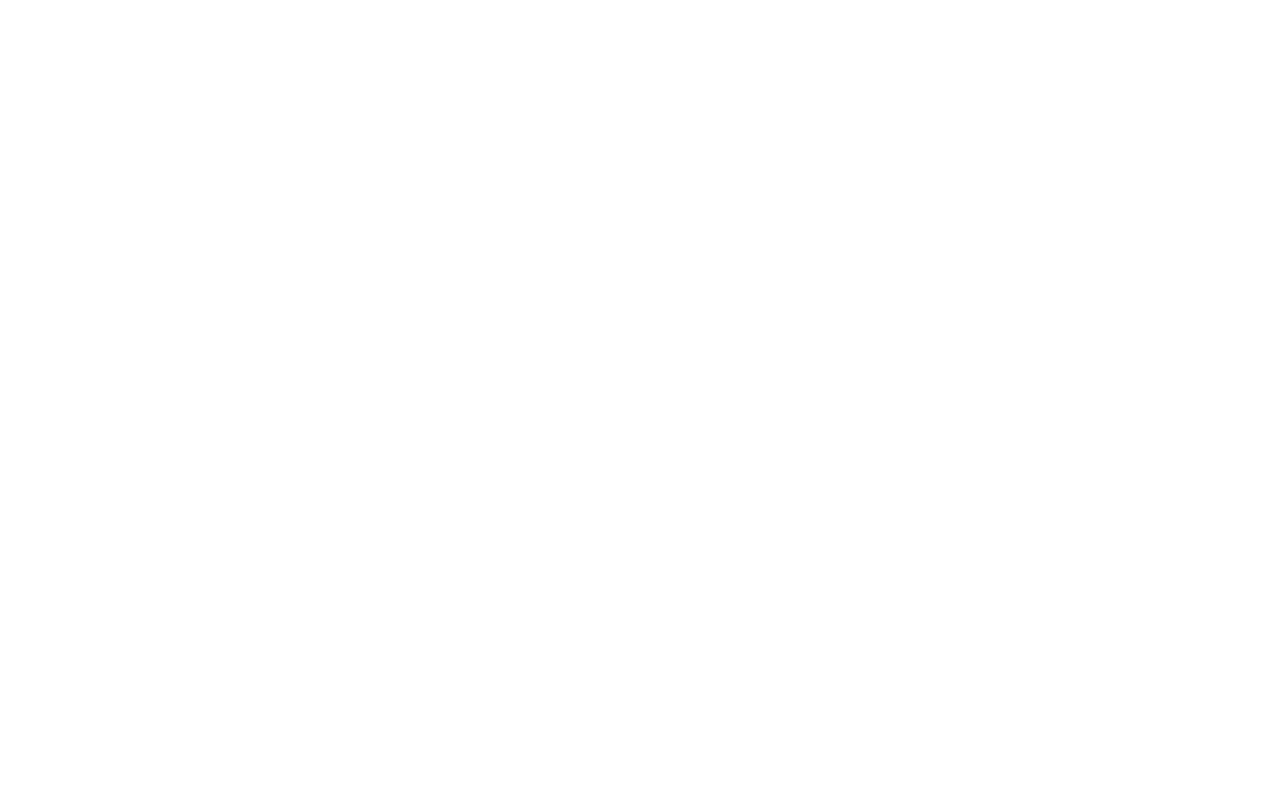
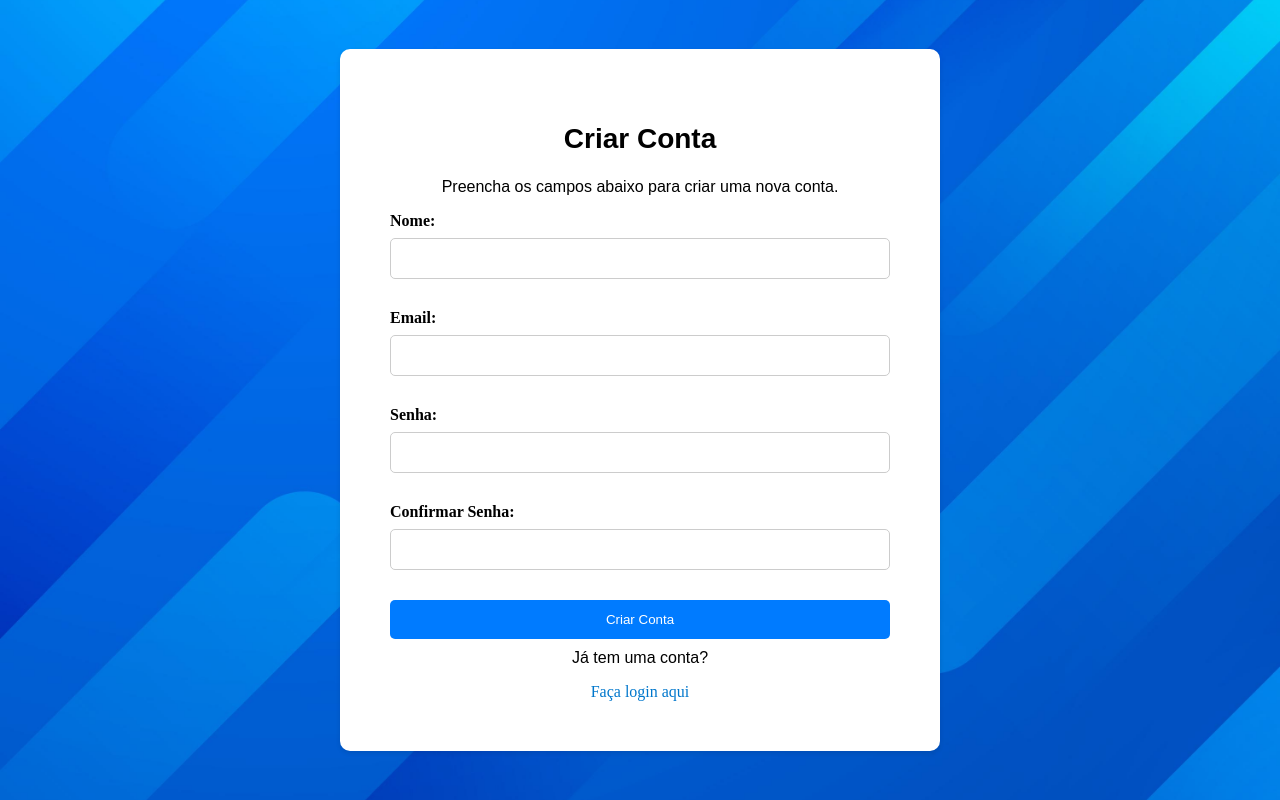
Before and after one commit to pivetoo/ecommerce-faculdade, a Vue app in the folder Ecommerce.Frontend/: page /criar-conta in a window 1280 px wide. Before the commit this address had no page. Built offline with nearby package versions, Linux system fonts and the light colour scheme.

Commit message:
criação da tela de criar conta

```diff
--- a/Ecommerce.Frontend/src/router/index.js
+++ b/Ecommerce.Frontend/src/router/index.js
@@ -1,6 +1,6 @@
 import { createRouter, createWebHistory } from 'vue-router';
 import Login from '../views/Login.vue';
-import RecuperarSenha from  '../views/RecuperarSenha.vue';
+import RecuperarSenha from  '../views/CriarConta.vue';
 import Home from '../views/Home.vue';
 import CriarConta from '../views/CriarConta.vue';
 
@@ -16,14 +16,9 @@ const routes = [
     component: Login
   },
   {
-    path: "/recuperarSenha",
-    name: "RecuperarSenha",
+    path: "/criar-conta",
+    name: "CriarConta",
     component: RecuperarSenha
-  },
-  {
-    path: "/criarConta",
-    name: "CriarConta",
-    component: CriarConta
   }
 ];
 
--- a/Ecommerce.Frontend/src/views/CriarConta.vue
+++ b/Ecommerce.Frontend/src/views/CriarConta.vue
@@ -1,124 +1,178 @@
 <template>
-    <div class="container">
-    <div class="signup-container">
-      <h2>Cadastrar Usuário</h2>
-      <form @submit.prevent="handleSubmit">
-        <div class="input-group">
-          <label for="name">Nome:</label>
-          <input type="text" id="name" v-model="name" required>
+  <div class="register-background">
+    <div class="register-container">
+      <div class="register-card">
+        <h2>Criar Conta</h2>
+        <p>Preencha os campos abaixo para criar uma nova conta.</p>
+        <form @submit.prevent="handleRegister">
+          <div class="form-group">
+            <label for="nome">Nome:</label>
+            <input type="text" id="nome" v-model="nome" required>
           </div>
-        <div class="input-group">
+          <div class="form-group">
             <label for="email">Email:</label>
             <input type="email" id="email" v-model="email" required>
           </div>
-        <div class="input-group">
-          <label for="password">Senha:</label>
-          <input type="password" id="password" v-model="password" required>
+          <div class="form-group">
+            <label for="senha">Senha:</label>
+            <input type="password" id="senha" v-model="senha" required>
           </div>
-        <div class="input-group">
-          <label for="confirmPassword">Confirmar Senha:</label>
-          <input type="password" id="confirmPassword" v-model="confirmPassword" required>
+          <div class="form-group">
+            <label for="confirmarSenha">Confirmar Senha:</label>
+            <input type="password" id="confirmarSenha" v-model="confirmarSenha" required>
           </div>
-        <button type="submit">Cadastrar</button>
-        <p class="back-to-login">
-          <a href="/login">Já tem uma conta? Faça Login</a>
-        </p>
+          <button type="submit">Criar Conta</button>
         </form>
+        <p class="ja-tem-conta">Já tem uma conta?</p>
+        <router-link to="/login" class="login-link">Faça login aqui</router-link>
+      </div>
     </div>
   </div>
 </template>
 
 <script>
+import { ref } from 'vue';
+import { useRouter } from 'vue-router';
+import axios from 'axios';
+
 export default {
-    data() {
-      return {
-        name: '',
-        email: '',
-        password: '',
-        confirmPassword: ''
-      };
-    },
-    methods: {
-      handleSubmit() {
-        if (this.password !== this.confirmPassword) {
-          console.error("As senhas não coincidem.");
+  setup() {
+    const nome = ref('');
+    const email = ref('');
+    const senha = ref('');
+    const confirmarSenha = ref('');
+    const router = useRouter();
+
+    const handleRegister = async () => {
+    try {
+      if (senha.value !== confirmarSenha.value) {
+        alert('As senhas não coincidem');
         return;
       }
-        // Lógica para cadastrar o usuário (substitua pela sua lógica real)
-        console.log("Nome:", this.name, "Email:", this.email, "Senha:", this.password);
-        // Aqui você pode fazer uma chamada para a API de cadastro
+
+      const response = await axios.post('https://localhost:7172/api/Usuario', {
+        nome: nome.value,
+        email: email.value,
+        senha: senha.value
+      });
+
+      alert('Conta criada com sucesso!');
+      router.push('/login');
+    } catch (error) {
+      if (error.response) {
+        console.error('Registro falhou:', error.response.data);
+      } else {
+        console.error('Erro desconhecido:', error.message);
       }
     }
+  };
+    return {
+      nome,
+      email,
+      senha,
+      confirmarSenha,
+      handleRegister
+    };
   }
+};
 </script>
 
 <style scoped>
-  .container {
-      font-family: Arial, sans-serif;
-      background-image: url("@/imagens/background.jpeg");
+.register-background {
+  background-image: url('../imagens/background.jpeg');
   background-size: cover;
-      margin: 0;
+  background-position: center;
+  background-repeat: no-repeat;
+  position: fixed;
+  top: 0;
+  left: 0;
+  right: 0;
+  bottom: 0;
+  width: 100vw;
+  height: 100vh;
   display: flex;
   justify-content: center;
   align-items: center;
-      height: 100vh;
 }
 
-  .signup-container {
-      background-color: rgba(255, 255, 255, 0.95);
-      padding: 40px;
-      border-radius: 8px;
-      box-shadow: 0 4px 8px rgba(0, 0, 0, 0.1);
-      width: 300px;
-      position: relative;
+.register-container {
+  display: flex;
+  justify-content: center;
+  align-items: center;
+  width: 100%;
 }
 
-  h2 {
-      color: #333;
-      text-align: center;
-      margin-bottom: 20px;
+.register-card {
+  background-color: white;
+  padding: 50px;
+  border-radius: 10px;
+  box-shadow: 0 2px 5px rgba(0, 0, 0, 0.1);
+  width: 60%;
+  max-width: 500px;
 }
 
-  .input-group {
-      margin-bottom: 10px;
+.register-card h2 {
+  text-align: center;
+  font-weight: bold;
+  font-size: 1.75rem;
+  font-family: Arial, Helvetica, sans-serif;
+}
+
+.register-card p {
+  text-align: center;
+  font-size: 1rem;
+  font-family: Arial, Helvetica, sans-serif;
+}
+
+.form-group {
+  margin-bottom: 30px;
 }
 
 label {
   display: block;
-      margin-bottom: 5px;
-      color: #666;
+  margin-bottom: 8px;
+  font-weight: bold;
 }
 
 input[type="text"],
 input[type="email"],
 input[type="password"] {
   width: 100%;
-      padding: 8px;
+  padding: 12px;
   border: 1px solid #ccc;
-      border-radius: 4px;
+  border-radius: 5px;
+  box-sizing: border-box;
 }
 
-  .back-to-login {
+button[type="submit"] {
+  width: 100%;
+  padding: 12px;
+  background-color: #007bff;
+  color: white;
+  border: none;
+  border-radius: 5px;
+  cursor: pointer;
+  transition: background-color 0.3s;
+}
+
+button[type="submit"]:hover {
+  background-color: #0056b3;
+}
+
+.ja-tem-conta {
   text-align: center;
   margin-top: 10px;
 }
 
-  .back-to-login a {
+.login-link {
+  display: block;
+  text-align: center;
   color: #0077cc;
   text-decoration: none;
+  margin-top: 10px;
 }
 
-  button {
-      width: 100%;
-      padding: 10px;
-      background-color: #0077cc;
-      color: white;
-      border: none;
-      border-radius: 4px;
-      cursor: pointer;
-  }
-
-  button:hover {
-      background-color: #005fa3;
+.login-link:hover {
+  text-decoration: underline;
 }
 </style>
--- a/Ecommerce.Frontend/src/views/Login.vue
+++ b/Ecommerce.Frontend/src/views/Login.vue
@@ -15,8 +15,8 @@
           </div>
           <button type="submit">Login</button>
         </form>
-        <p class="esqueci-senha" />
-        <router-link to="/recuperarSenha" class="forgot-senha">Esqueci Minha Senha</router-link>
+        <p class="criar-conta" />
+        <router-link to="/criar-conta" class="forgot-senha">Criar uma conta</router-link>
       </div>
     </div>
   </div>
@@ -150,12 +150,12 @@ button[type="submit"]:hover {
   background-color: #0056b3;
 }
 
-.esqueci-senha {
+.criar-conta {
   text-align: center;
   margin-top: 10px;
 }
 
-.esqueci-senha a {
+.criar-conta a {
   color: #0077cc;
   text-decoration: none;
 }
--- a/Ecommerce.Frontend/src/views/RecuperarSenha.vue
+++ /dev/null
@@ -1,132 +0,0 @@
-<template>
-  <div class="login-background">
-    <div class="login-container">
-      <div class="login-card">
-        <h2>Recuperar senha</h2>
-        <form @submit.prevent="handleLogin">
-          <div class="form-group">
-            <label for="email">Nova senha</label>
-            <input type="email" id="email" v-model="email" required>
-          </div>
-          <div class="form-group">
-            <label for="password">Repetir senha</label>
-            <input type="password" id="password" v-model="password" required>
-          </div>
-          <button type="submit">Recuperar</button>
-        </form>
-        <p class="back-to-login">
-          <a href="/login">Voltar para Login</a>
-        </p>
-
-      </div>
-    </div>
-  </div>
-</template>
-
-<script>
-import { ref } from 'vue';
-import { useRouter } from 'vue-router';
-
-export default {
-  setup() {
-    const email = ref('');
-    const password = ref('');
-    const router = useRouter();
-
-    const handleLogin = async () => {
-      try {
-        console.log("Email:", email.value, "Senha:", password.value);
-        localStorage.setItem('token', 'fake-jwt-token');
-        router.push('/');
-      } catch (error) {
-        console.error('Login falhou:', error);
-      }
-    };
-
-    return {
-      email,
-      password,
-      handleLogin
-    };
-  }
-};
-</script>
-
-<style scoped>
-/* Background image applied */
-.login-background {
-  background-image: url('../imagens/background.jpeg');
-  background-size: cover;
-  background-position: center;
-  background-repeat: no-repeat;
-  position: fixed; /* Isso garante que o fundo cubra toda a viewport */
-  top: 0;
-  left: 0;
-  right: 0;
-  bottom: 0;
-  width: 100vw;
-  height: 100vh;
-  display: flex;
-  justify-content: center;
-  align-items: center;
-}
-.login-container {
-  display: flex;
-  justify-content: center;
-  align-items: center;
-  width: 100%;
-}
-
-.login-card {
-  background-color: white;
-  padding: 50px;
-  border-radius: 10px;
-  box-shadow: 0 2px 5px rgba(0, 0, 0, 0.1);
-  width: 60%;
-  max-width: 500px;
-}
-
-.form-group {
-  margin-bottom: 30px;
-}
-
-label {
-  display: block;
-  margin-bottom: 8px;
-  font-weight: bold;
-}
-
-input[type="email"],
-input[type="password"] {
-  width: 100%;
-  padding: 12px;
-  border: 1px solid #ccc;
-  border-radius: 5px;
-  box-sizing: border-box;
-}
-
-button[type="submit"] {
-  width: 100%;
-  padding: 12px;
-  background-color: #007bff;
-  color: white;
-  border: none;
-  border-radius: 5px;
-  cursor: pointer;
-  transition: background-color 0.3s;
-}
-
-button[type="submit"]:hover {
-  background-color: #0056b3;
-}
-
-.esqueci-senha {
-  text-align: center;
-  margin-top: 10px;
-}
-
-.esqueci-senha a {
-  color: #0077cc;
-  text-decoration: none;
-}
-</style>
```
Lines whose indentation alone changed are shown as unchanged.
